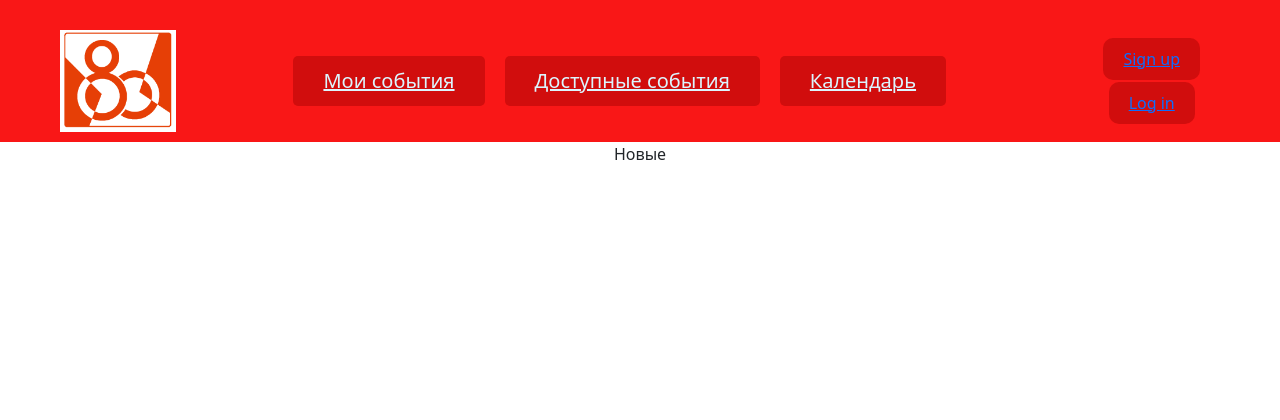
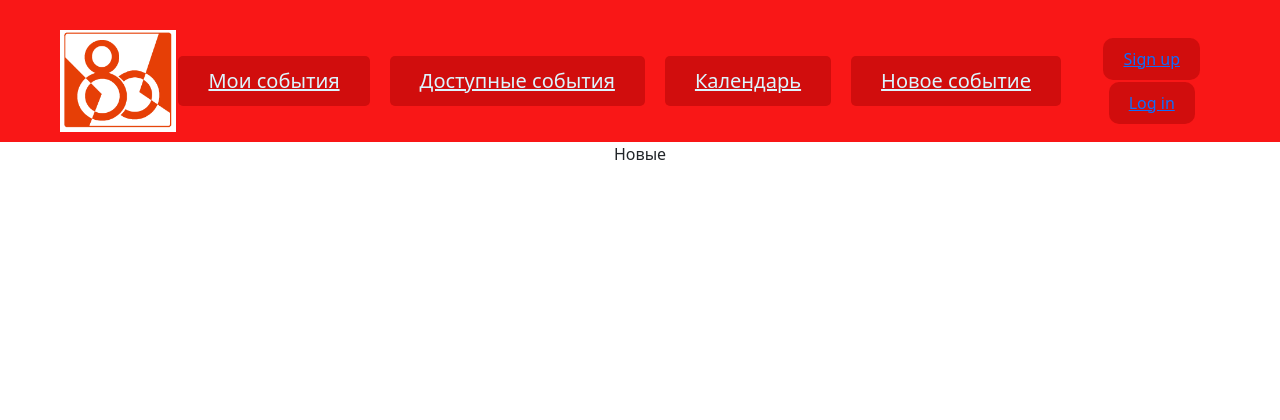
Before and after one commit to reskeee/elka, a Django app: page / in a window 1280 px wide. Shown: the top 420 px of the page. Run offline with Django 4.2, Linux system fonts and the light colour scheme; data that the repository does not hold is empty.

Commit message:
Edit header

```diff
--- a/reg/templates/reg/base.html
+++ b/reg/templates/reg/base.html
@@ -35,6 +35,12 @@
                     Календарь
                 </a>
             </div>
+
+            <div class="nav_button">
+                <a href="{% url 'event:new_event' %}" class="nav_button-link">
+                    Новое событие
+                </a>
+            </div>
         </nav>
 
         <nav class="auth">
```
